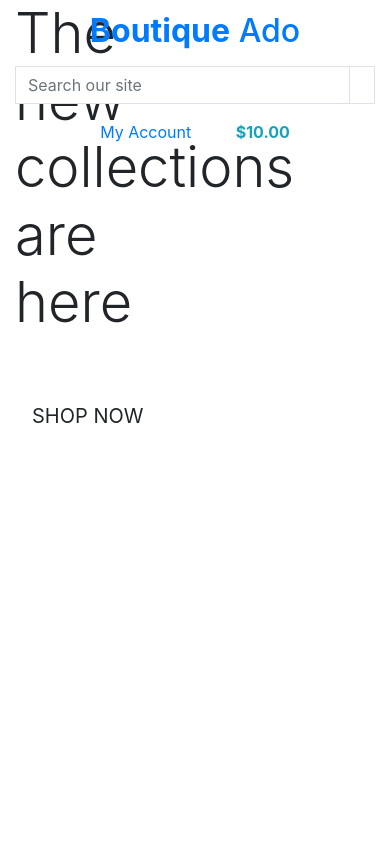
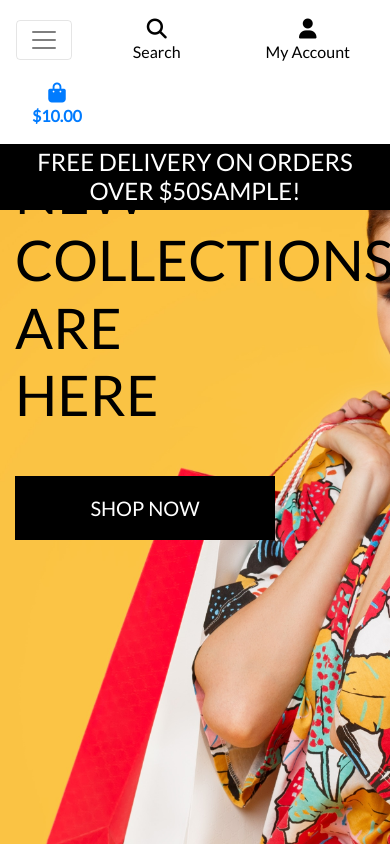
Before and after one commit to MrChrisRandall/Project-Boutique-Ado, a Django app: template home/templates/home/index.html in a window 390 px wide. Run offline with Django 3.2, Linux system fonts and the light colour scheme; the template is opened without the code that fills it: most values are stand-ins (such as "Sample title", 1, 10 or a date in 2020); some libraries are stand-ins or nearby versions.

Commit message:
Added mobile header and main nav bar

```diff
--- a/boutique_ado/settings.py
+++ b/boutique_ado/settings.py
@@ -143,3 +143,7 @@ USE_TZ = True
 # https://docs.djangoproject.com/en/3.0/howto/static-files/
 
 STATIC_URL = '/static/'
+STATICFILES_DIRS = (os.path.join(BASE_DIR, 'static'),)
+
+MEDIA_URL = '/media/'
+MEDIA_ROOT = os.path.join(BASE_DIR, 'media')
--- a/boutique_ado/urls.py
+++ b/boutique_ado/urls.py
@@ -14,9 +14,11 @@ Including another URLconf
 """
 from django.contrib import admin
 from django.urls import path, include
+from django.conf import settings
+from django.conf.urls.static import static
 
 urlpatterns = [
     path('admin/', admin.site.urls),
     path('accounts/', include('allauth.urls')),
     path('', include('home.urls')),
-]
+] + static(settings.MEDIA_URL, document_root=settings.MEDIA_ROOT)
--- /dev/null
+++ b/static/css/base.css
@@ -0,0 +1,86 @@
+html {
+  height: 100%;
+}
+
+body {
+  background: url("/media/homepage_background_cropped.jpg") no-repeat center
+    center fixed;
+  background-size: cover;
+  height: calc(100vh - 164px);
+  color: #555;
+  font-family: "Lato";
+}
+
+/* from Bulma */
+.icon {
+  align-items: center;
+  display: inline-flex;
+  justify-content: center;
+  height: 1.5rem;
+  width: 1.5rem;
+}
+
+.logo-font {
+  text-transform: uppercase;
+}
+
+.main-logo-link {
+  width: fit-content;
+}
+
+.shop-now-button {
+  background: black;
+  color: white;
+  min-width: 260px;
+}
+
+.btn-black {
+  background: black;
+  color: white;
+}
+
+.shop-now-button:hover,
+.shop-now-button:active,
+.shop-now-button:focus,
+.btn-black:hover,
+.btn-black:active,
+.btn-black:focus {
+  background: #222;
+  color: white;
+}
+
+.text-black {
+  color: #000 !important;
+}
+
+.border-black {
+  border: 1px solid black !important;
+}
+
+.bg-black {
+    background: #000 !important;
+}
+
+/* -------------------------------- Media Queries */
+
+/* Slightly larger container on xl screens */
+@media (min-width: 1200px) {
+  .container {
+    max-width: 80%;
+  }
+}
+
+/* fixed top navbar only on medium and up */
+@media (min-width: 992px) {
+  .fixed-top-desktop-only {
+    position: fixed;
+    top: 0;
+    right: 0;
+    left: 0;
+    z-index: 1030;
+  }
+
+  .header-container {
+    padding-top: 164px;
+  }
+}
--- a/templates/base.html
+++ b/templates/base.html
@@ -17,12 +17,15 @@
 	{% block corecss %}
 	<link rel="stylesheet" href="https://stackpath.bootstrapcdn.com/bootstrap/4.4.1/css/bootstrap.min.css"
 		integrity="sha384-Vkoo8x4CGsO3+Hhxv8T/Q5PaXtkKtu6ug5TOeNV6gBiFeWPGFN9MuhOf23Q9Ifjh" crossorigin="anonymous">
+	<link rel="stylesheet" href="https://fonts.googleapis.com/css?family=Lato&display=swap">
+	<link rel="stylesheet" href="{% static 'css/base.css' %}">
 	{% endblock %}
 
 	{% block extra_css %}
 	{% endblock %}
 
 	{% block corejs %}
+	<script src="https://kit.fontawesome.com/e9c73d7092.js" crossorigin="anonymous"></script>
 	<script src="https://code.jquery.com/jquery-3.4.1.slim.min.js"
 		integrity="sha384-J6qa4849blE2+poT4WnyKhv5vZF5SrPo0iEjwBvKU7imGFAV0wwj1yYfoRSJoZ+n" crossorigin="anonymous">
 	</script>
@@ -42,7 +45,7 @@
 
 <body>
 	<header class="container-fluid fixed-top">
-		<div class="row">
+		<div id="topnav" class="row bg-white pt-lg-2 d-none d-lg-flex">
 			<div class="col-12 col-lg-4 my-auto py-1 py-lg-0 text-center text-lg-left">
 				<a href="{% url 'home' %}" class="nav-link main-logo-link">
 					<h2 class="logo-font text-black my-0"><strong>Boutique</strong> Ado</h2>
@@ -58,6 +61,8 @@
                                     <i class="fas fa-search"></i>
                                 </span>
                             </button>
+							{% include 'includes/mobile-top-header.html' %}
+							{% include 'includes/main-nav.html' %}
 						</div>
 					</div>
 				</form>
@@ -103,6 +108,20 @@
 				</ul>
 			</div>
 		</div>
+		<div class="row bg-white">
+			<nav class="navbar navbar-expand-lg navbar-light w-100">
+				<button class="navbar-toggler" type="button" data-toggle="collapse" data-target="#main-nav" aria-controls="main-nav" aria-expanded="false" aria-label="Toggle navigation">
+                    <span class="navbar-toggler-icon"></span>
+                </button>
+				{% include 'includes/mobile-top-header.html' %}
+				{% include 'includes/main-nav.html' %}
+			</nav>
+		</div>
+		<div id="delivery-banner" class="row text-center">
+			<div class="col bg-black text-white">
+				<h4 class="logo-font my-1">Free delivery on orders over $50{{ free_shipping_threshold }}!</h4>
+			</div>
+		</div>
 	</header>
 
 	{% if messages %}
--- /dev/null
+++ b/templates/includes/mobile-top-header.html
@@ -0,0 +1,59 @@
+<li class="list-inline-item">
+	<a class="text-black nav-link d-block d-lg-none" href="#" id="mobile-search" data-toggle="dropdown"
+		aria-haspopup="true" aria-expanded="false">
+		<div class="text-center">
+			<div><i class="fas fa-search fa-lg"></i></div>
+			<p class="my-0">Search</p>
+		</div>
+	</a>
+	<div class="dropdown-menu border-0 w-100 p-3 rounded-0 my-0" aria-labelledby="mobile-search">
+		<form class="form" method="GET" action="">
+			<div class="input-group w-100">
+				<input class="form-control border border-black rounded-0" type="text" name="q" placeholder="Search our site">
+				<div class="input-group-append">
+					<button class="form-control form-control btn btn-black border border-black rounded-0" type="submit">
+                        <span class="icon">
+                            <i class="fas fa-search"></i>
+                        </span>
+                    </button>
+				</div>
+			</div>
+		</form>
+	</div>
+</li>
+<li class="list-inline-item dropdown">
+	<a class="text-black nav-link d-block d-lg-none" href="#" id="user-options" data-toggle="dropdown"
+		aria-haspopup="true" aria-expanded="false">
+		<div class="text-center">
+			<div><i class="fas fa-user fa-lg"></i></div>
+			<p class="my-0">My Account</p>
+		</div>
+	</a>
+	<div class="dropdown-menu border-0" aria-labelledby="user-options">
+		{% if request.user.is_authenticated %}
+		{% if request.user.is_superuser %}
+		<a href="{% url 'account_logout' %}" class="dropdown-item">Product Management</a>
+		{% endif %}
+		<a href="}" class="dropdown-item">My Profile</a>
+		<a href="{% url 'account_logout' %}" class="dropdown-item">Logout</a>
+		{% else %}
+		<a href="{% url 'account_signup' %}" class="dropdown-item">Register</a>
+		<a href="{% url 'account_login' %}" class="dropdown-item">Login</a>
+		{% endif %}
+	</div>
+</li>
+<li class="list-inline-item">
+	<a class="{% if grand_total %}text-primary font-weight-bold{% else %}text-black{% endif %} nav-link d-block d-lg-none"
+		href="">
+		<div class="text-center">
+			<div><i class="fas fa-shopping-bag fa-lg"></i></div>
+			<p class="my-0">
+				{% if grand_total %}
+				${{ grand_total|floatformat:2 }}
+				{% else %}
+				$0.00
+				{% endif %}
+			</p>
+		</div>
+	</a>
+</li>
```
Also changed, not shown: templates/includes/main-nav.html (added, +54 -0 lines), media/homepage_background_cropped.jpg (added).
